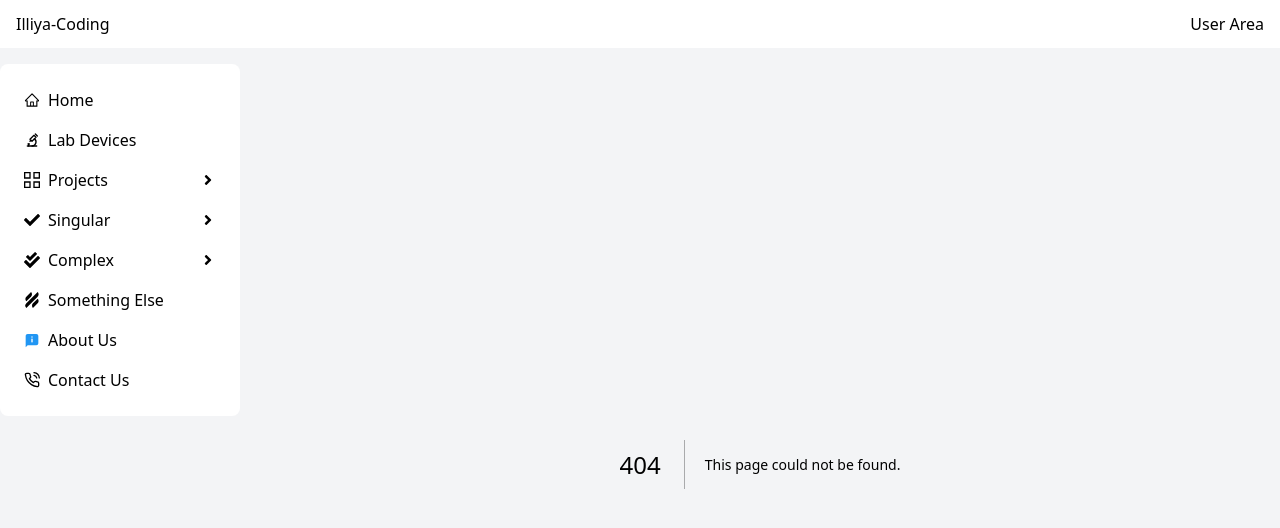
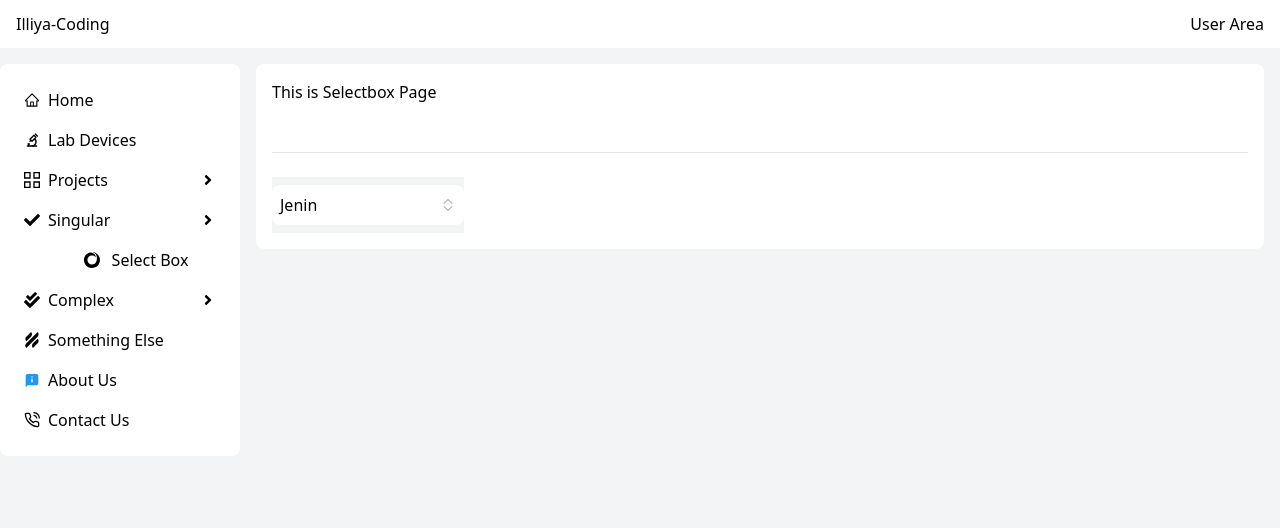
Before and after one commit to amjadataallah/nextjs-adminPanel, a Next.js app: page /singular/selectbox in a window 1280 px wide. Before the commit this address had no page. Shown: the top 528 px of the page. Built offline with nearby package versions, Linux system fonts and the light colour scheme.

Commit message:
feat: Add CustomSelectBox

```diff
--- /dev/null
+++ b/app/singular/selectbox/components/CustomSelectBox.jsx
@@ -0,0 +1,70 @@
+"use client";
+
+import React, { useState } from "react";
+import { AiOutlineCheck } from "react-icons/ai";
+import { BsChevronExpand } from "react-icons/bs";
+
+const cities = [
+  "Jenin",
+  "Tulkarm",
+  "Nablus",
+  "Qalqilia",
+  "Salfeet",
+  "Ramallah",
+  "Jerusalem",
+  "Jericho",
+  "Bethlehem",
+  "Beit Jala",
+  "Hebron",
+];
+
+const CustomSelectBox = () => {
+  const [selectedCity, setSelectedCity] = useState("Jenin");
+  const [open, setOpen] = useState(false);
+
+  return (
+    <>
+      <div className="bg-gray-100 flex flex-col justify-center items-center w-fit relative z-30">
+        <div
+          onClick={() => setOpen((prev) => !prev)}
+          className="flex flex-row justify-between items-center bg-white w-48 my-2 p-2 rounded-lg cursor-pointer"
+        >
+          <span>{selectedCity}</span>
+          <BsChevronExpand className="text-gray-400" />
+        </div>
+        <div
+          className={`flex flex-col bg-white w-48 my-2 rounded-lg ${
+            open ? "opacity-100 h-auto" : "opacity-0 h-0"
+          } transition-all duration-200 overflow-hidden absolute top-16 left-0`}
+        >
+          {cities.map((item) => (
+            <div
+              key={item}
+              className={`flex justify-start items-center gap-x-2 px-2 py-1 hover:bg-orange-100 cursor-pointer ${
+                selectedCity === item ? "bg-orange-100" : ""
+              }`}
+              onClick={() => {
+                setSelectedCity(item), setOpen(false);
+              }}
+            >
+              <AiOutlineCheck
+                className={`text-orange-400 ${
+                  selectedCity === item ? "opacity-100" : "opacity-0"
+                }`}
+              />
+              <span>{item}</span>
+            </div>
+          ))}
+        </div>
+      </div>
+      <div
+        onClick={() => setOpen(false)}
+        className={`bg-gray-50 fixed inset-0 opacity-50 z-0 ${
+          open ? "block" : "hidden"
+        }`}
+      ></div>
+    </>
+  );
+};
+
+export default CustomSelectBox;
--- /dev/null
+++ b/app/singular/selectbox/page.jsx
@@ -0,0 +1,17 @@
+import React from "react";
+import CustomSelectBox from "./components/CustomSelectBox";
+
+function SelectBoxPage() {
+  return (
+    <div className="bg-white rounded-lg mx-4 p-4">
+      <h1>This is Selectbox Page</h1>
+      <br />
+      <br />
+      <hr />
+      <br />
+      <CustomSelectBox />
+    </div>
+  );
+}
+
+export default SelectBoxPage;
--- a/components/MainLayout.jsx
+++ b/components/MainLayout.jsx
@@ -8,7 +8,7 @@
 import { GrProjects } from "react-icons/gr";
 import { FaAngleRight, FaCheck, FaCheckDouble } from "react-icons/fa";
 import { FiPhoneCall } from "react-icons/fi";
-import { SiHelpscout } from "react-icons/si";
+import { SiHelpscout, SiSinglestore } from "react-icons/si";
 import { FcAbout } from "react-icons/fc";
 import { MenuContext } from "@/context/MenuContext";
 
@@ -39,10 +39,18 @@
               <h3 className="flex-1">Projects</h3>
               <FaAngleRight />
             </li>
-            <li className="flex justify-start items-center hover:bg-blue-200 hover:text-blue-800 rounded-xl p-2">
-              <FaCheck className="mr-2" />
-              <h3 className="flex-1">Singular</h3>
-              <FaAngleRight />
+            <li className="flex flex-col justify-start items-center hover:bg-blue-200 hover:text-blue-800 rounded-xl p-2">
+              <div className="w-full flex flex-row justify-start items-center">
+                <FaCheck className="mr-2" />
+                <h3 className="flex-1">Singular</h3>
+                <FaAngleRight />
+              </div>
+              <ul className="ml-8 mt-4">
+                <li className="flex justify-center items-center gap-3">
+                  <SiSinglestore />
+                  <Link href="/singular/selectbox">Select Box</Link>
+                </li>
+              </ul>
             </li>
             <li className="flex justify-start items-center hover:bg-blue-200 hover:text-blue-800 rounded-xl p-2">
               <FaCheckDouble className="mr-2" />
```
